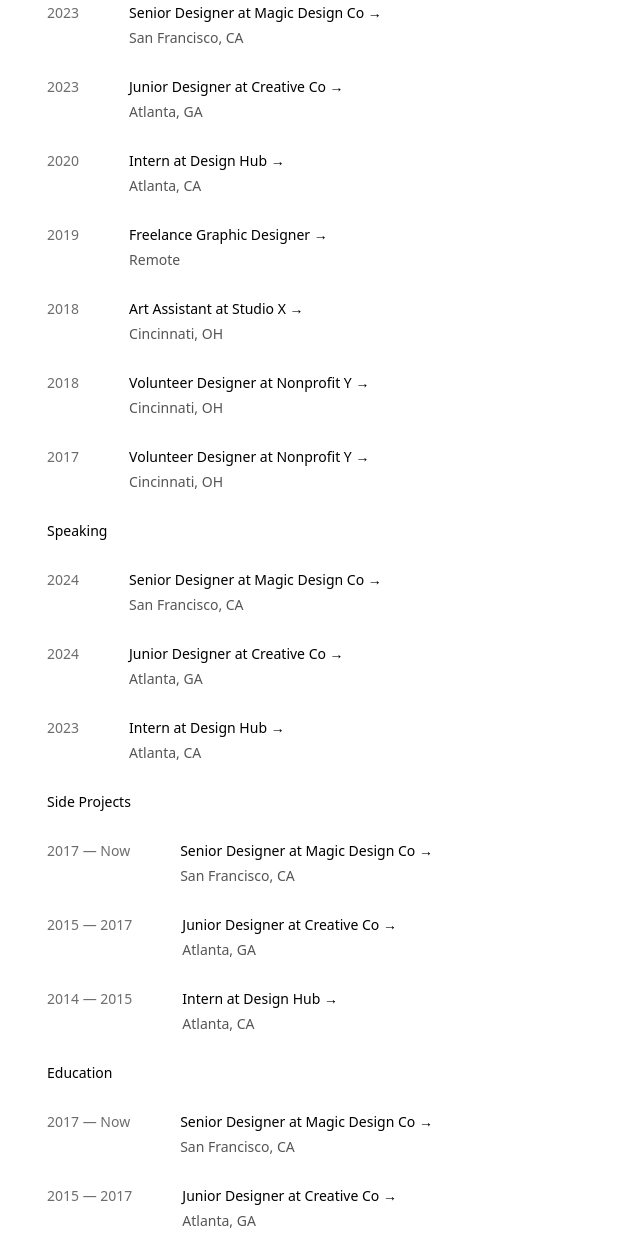
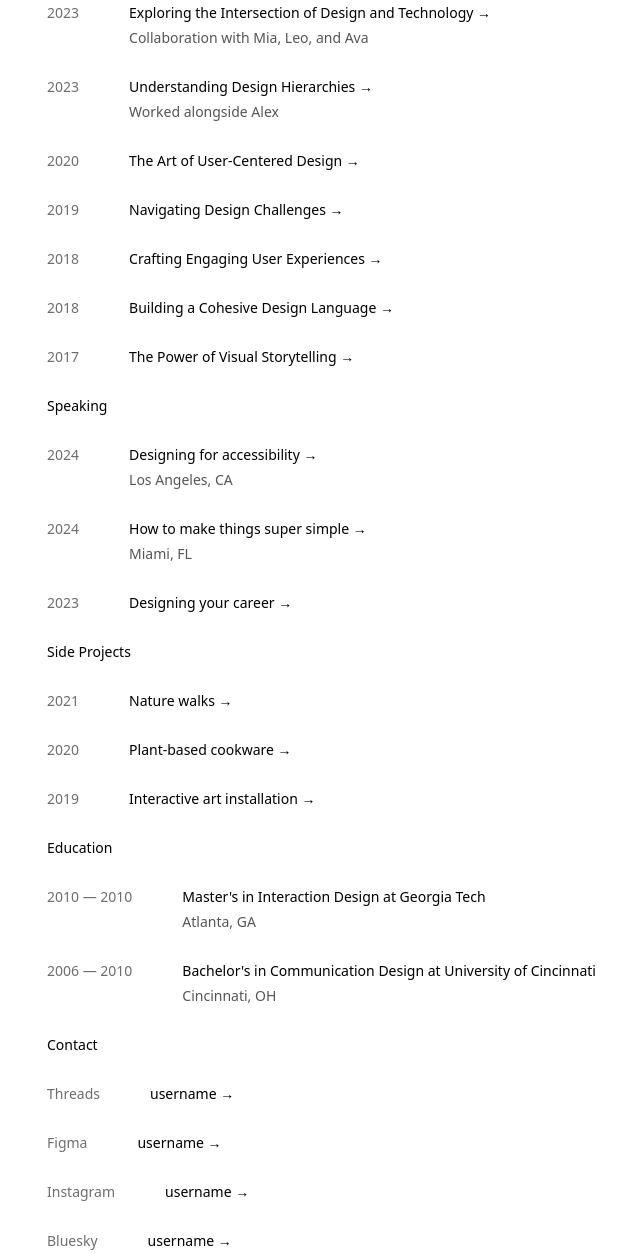
Before and after one commit to airbreak400/simple-portfolio-template, a plain HTML site: page index.html in a window 1280 px wide. Shown: the part 1014-2267 px from the top of the page, without its empty margins (293-933 px from the left). Drawn offline with Linux system fonts and the light colour scheme.

Commit message:
changing description

```diff
--- a/index.html
+++ b/index.html
@@ -161,8 +161,8 @@
               </div>
               <div class="between-city">
                 <div class="senoir">
-                  <p class="link">Senior Designer at Magic Design Co →</p>
-                  <p class="city">San Francisco, CA</p>
+                  <p class="link">Exploring the Intersection of Design and Technology →</p>
+                  <p class="city">Collaboration with Mia, Leo, and Ava</p>
                 </div>
               </div>
             </div>
@@ -174,8 +174,8 @@
               </div>
               <div class="between-city">
                   <div class="senoir">
-                    <p class="link">Junior Designer at Creative Co →</p>
-                    <p class="city">Atlanta, GA</p>
+                    <p class="link">Understanding Design Hierarchies →</p>
+                    <p class="city">Worked alongside Alex</p>
                   </div>
               </div>
             </div>
@@ -187,8 +187,7 @@
               </div>
               <div class="between-city">
                 <div class="senoir">
-                  <p class="link">Intern at Design Hub →</p>
-                  <p class="city">Atlanta, CA</p>
+                  <p class="link">The Art of User-Centered Design →</p>
                 </div>
               </div>
             </div>
@@ -200,8 +199,7 @@
               </div>
               <div class="between-city">
                 <div class="senoir">
-                  <p class="link">Freelance Graphic Designer →</p>
-                  <p class="city">Remote</p>
+                  <p class="link">Navigating Design Challenges →</p>
                 </div>
               </div>
             </div>
@@ -213,8 +211,7 @@
               </div>
               <div class="between-city">
                 <div class="senoir">
-                  <p class="link">Art Assistant at Studio X →</p>
-                  <p class="city">Cincinnati, OH</p>
+                  <p class="link">Crafting Engaging User Experiences →</p>
                 </div>
               </div>
             </div>
@@ -226,8 +223,7 @@
               </div>
               <div class="between-city">
                 <div class="senoir">
-                  <p class="link">Volunteer Designer at Nonprofit Y →</p>
-                  <p class="city">Cincinnati, OH</p>
+                  <p class="link">Building a Cohesive Design Language →</p>
                 </div>
               </div>
             </div>
@@ -239,8 +235,7 @@
               </div>
               <div class="between-city">
                 <div class="senoir">
-                  <p class="link">Volunteer Designer at Nonprofit Y →</p>
-                  <p class="city">Cincinnati, OH</p>
+                  <p class="link">The Power of Visual Storytelling →</p>
                 </div>
               </div>
             </div>
@@ -258,8 +253,8 @@
               </div>
               <div class="between-city">
                 <div class="senoir">
-                  <p class="link">Senior Designer at Magic Design Co →</p>
-                  <p class="city">San Francisco, CA</p>
+                  <p class="link">Designing for accessibility →</p>
+                  <p class="city">Los Angeles, CA</p>
                 </div>
               </div>
             </div>
@@ -271,8 +266,8 @@
               </div>
               <div class="between-city">
                   <div class="senoir">
-                    <p class="link">Junior Designer at Creative Co →</p>
-                    <p class="city">Atlanta, GA</p>
+                    <p class="link">How to make things super simple →</p>
+                    <p class="city">Miami, FL</p>
                   </div>
               </div>
             </div>
@@ -284,8 +279,7 @@
               </div>
               <div class="between-city">
                 <div class="senoir">
-                  <p class="link">Intern at Design Hub →</p>
-                  <p class="city">Atlanta, CA</p>
+                  <p class="link">Designing your career →</p>
                 </div>
               </div>
             </div>
@@ -299,39 +293,36 @@
             <div class="yearexperience">
               <div class="workyearsgap">
                 <div class="workyears">
-                  <p>2017 — Now</p>
+                  <p>2021</p>
                 </div>
               </div>
               <div class="between-city">
                 <div class="senoir">
-                  <p class="link">Senior Designer at Magic Design Co →</p>
-                  <p class="city">San Francisco, CA</p>
+                  <p class="link">Nature walks →</p>
                 </div>
               </div>
             </div>
             <div class="yearexperience">
               <div class="workyearsgap">
                 <div class="workyears">
-                  <p>2015 — 2017</p>
+                  <p>2020</p>
                 </div>
               </div>
               <div class="between-city">
                   <div class="senoir">
-                    <p class="link">Junior Designer at Creative Co →</p>
-                    <p class="city">Atlanta, GA</p>
+                    <p class="link">Plant-based cookware →</p>
                   </div>
               </div>
             </div>
             <div class="yearexperience">
               <div class="workyearsgap">
                 <div class="workyears">
-                  <p>2014 — 2015</p>
+                  <p>2019</p>
                 </div>
               </div>
               <div class="between-city">
                 <div class="senoir">
-                  <p class="link">Intern at Design Hub →</p>
-                  <p class="city">Atlanta, CA</p>
+                  <p class="link">Interactive art installation →</p>
                 </div>
               </div>
             </div>
@@ -344,27 +335,27 @@
             <div class="yearexperience">
               <div class="workyearsgap">
                 <div class="workyears">
-                  <p>2017 — Now</p>
+                  <p>2010 — 2010</p>
                 </div>
               </div>
               <div class="between-city">
                 <div class="senoir">
-                  <p class="link">Senior Designer at Magic Design Co →</p>
-                  <p class="city">San Francisco, CA</p>
+                  <p class="link">Master's in Interaction Design at Georgia Tech</p>
+                  <p class="city">Atlanta, GA</p>
                 </div>
               </div>
             </div>
             <div class="yearexperience">
               <div class="workyearsgap">
                 <div class="workyears">
-                  <p>2015 — 2017</p>
+                  <p>2006 — 2010</p>
                 </div>
               </div>
               <div class="between-city">
                 <div class="imgconte">
                   <div class="senoir">
-                    <p class="link">Junior Designer at Creative Co →</p>
-                    <p class="city">Atlanta, GA</p>
+                    <p class="link">Bachelor's in Communication Design at University of Cincinnati</p>
+                    <p class="city">Cincinnati, OH</p>
                   </div>
                 </div>
               </div>
```
